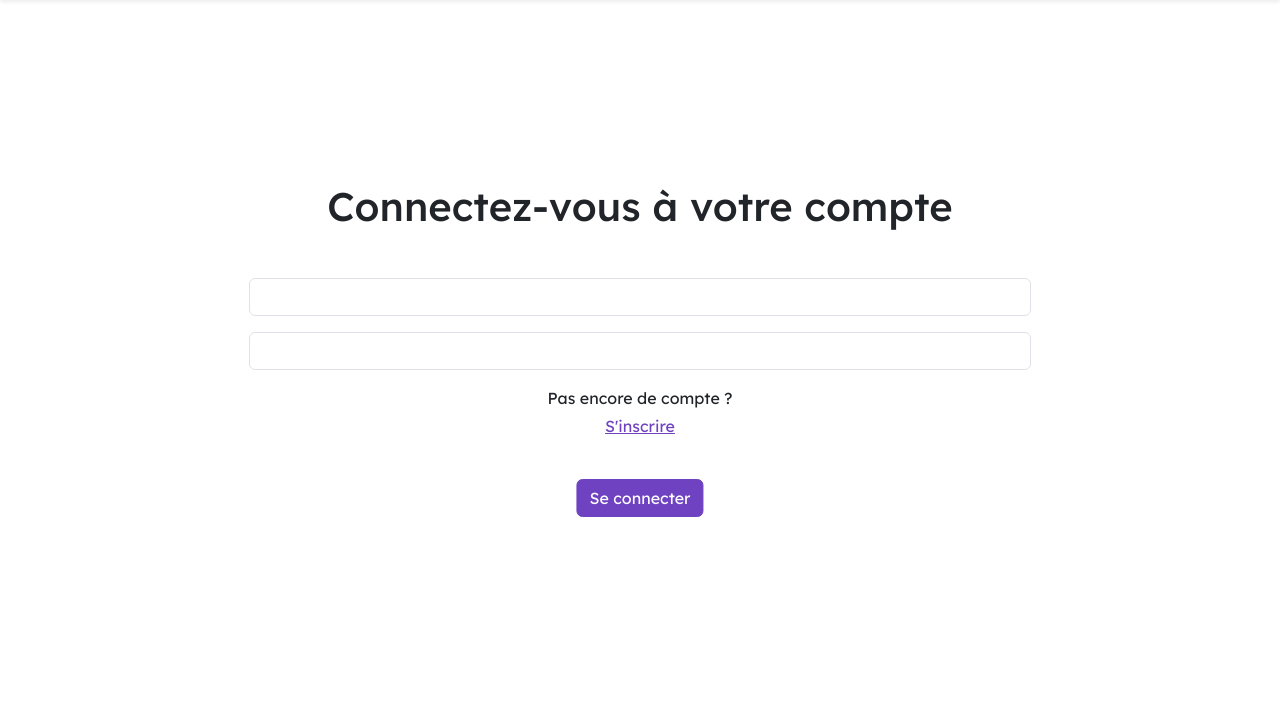
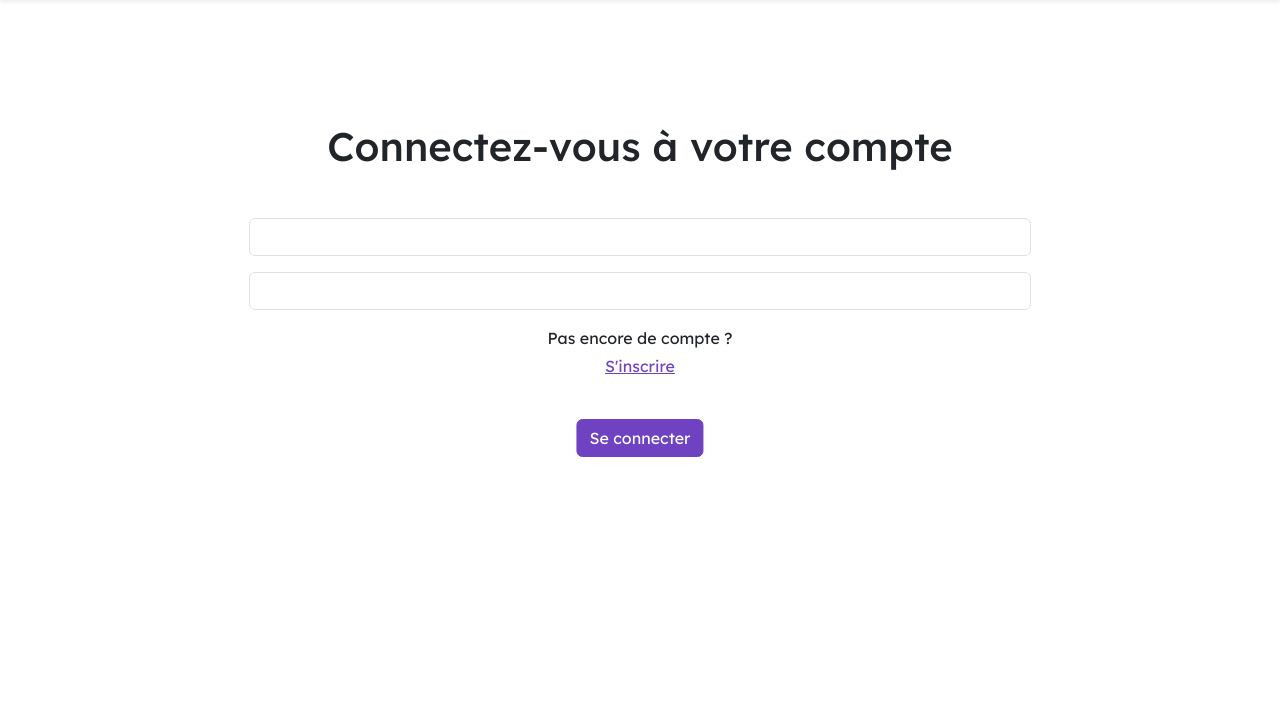
Before and after one commit to quentin-mace/qbook, a PHP site: template views/templates/login.php in a window 1280 px wide. Shown: the part 64-770 px from the top of the page. Run offline with PHP 8.4, Linux system fonts and the light colour scheme; the template is opened without the code that fills it, so the values that code supplies are empty.

Commit message:
Update login page

```diff
--- a/views/templates/login.php
+++ b/views/templates/login.php
@@ -1,5 +1,4 @@
-<section class="position-relative position-relative" style="top: -100px; width: 70%"
-         xmlns="http://www.w3.org/1999/html">
+<section class="position-relative position-relative" style="top: -10em; width: 70%" xmlns="http://www.w3.org/1999/html">
     <h1 class="my-5 text-center">Connectez-vous à votre compte</h1>
     <form class="my-3">
         <div class="my-3">
```
